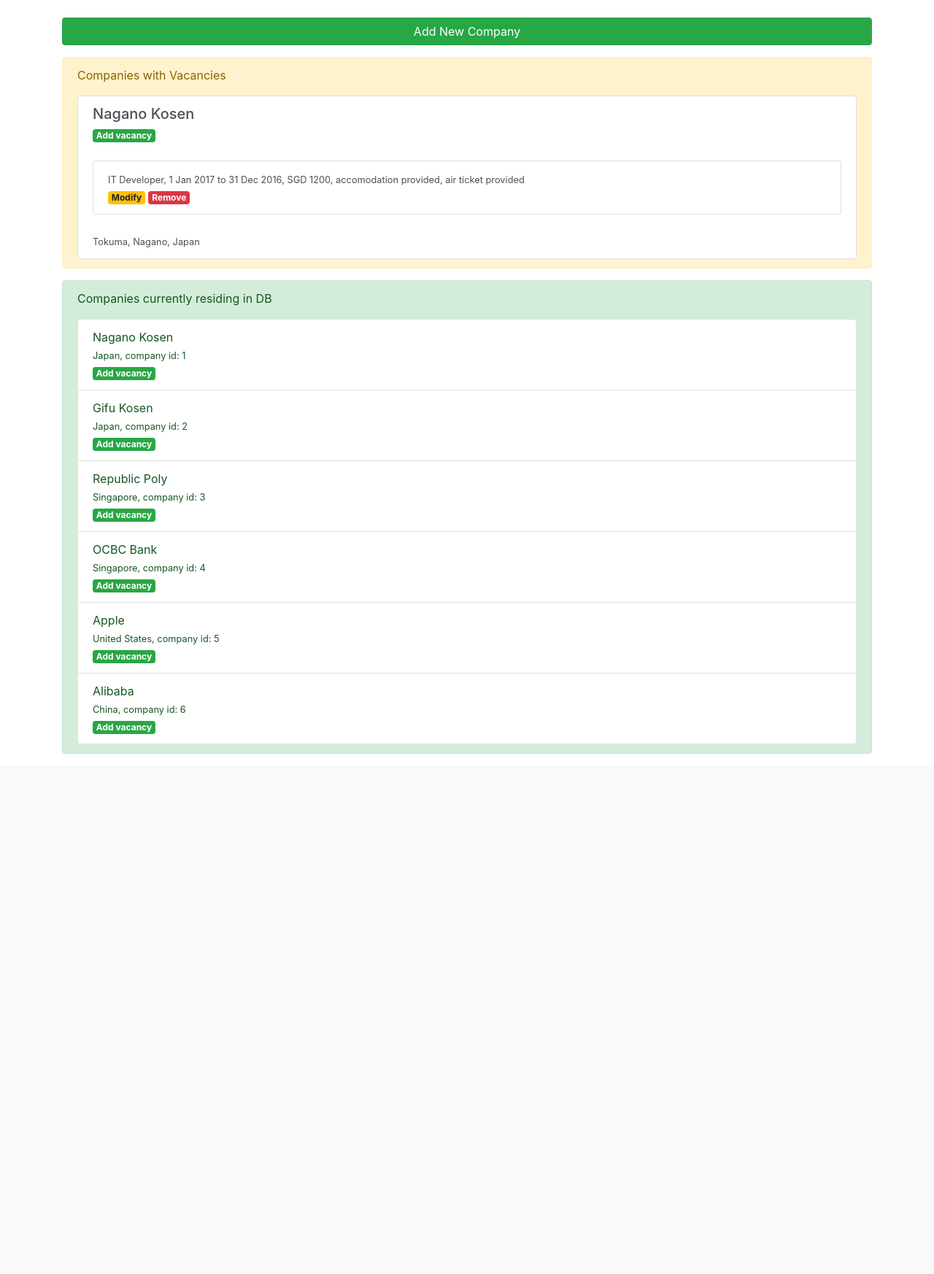
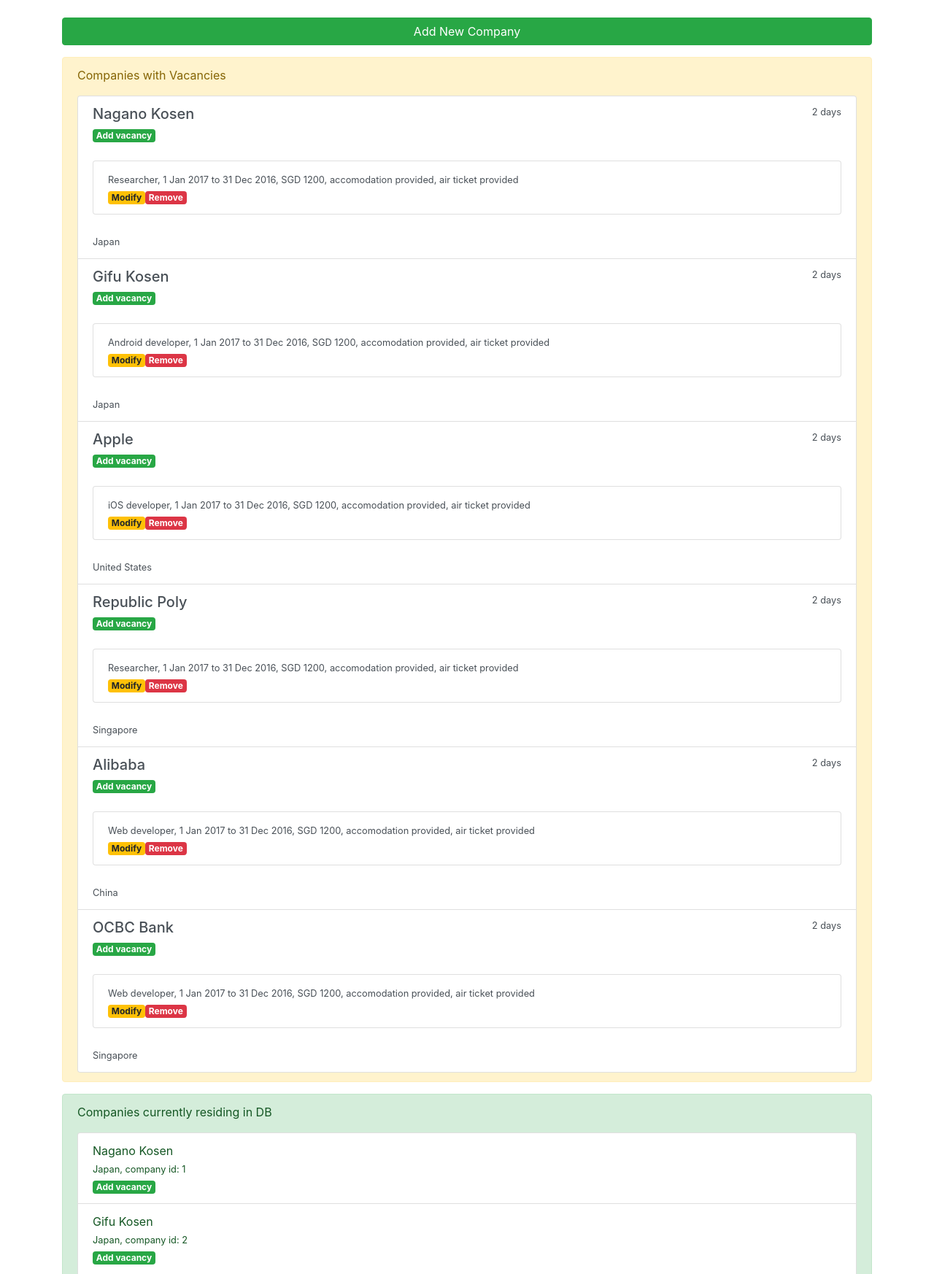
Before and after one commit to 15017206/iprep, a PHP site: page /iprep/graceyap_dashboard_company.php in a window 1280 px wide. Shown: the part 56-1802 px from the top of the page at 73% size. Before the commit the page ends 1089 px from the top, so only its background shows below. Run offline with PHP 8.4, Linux system fonts and the light colour scheme; data comes from the database, SQL or seed files in the repository; some libraries are stand-ins or nearby versions.

Commit message:
update2(glenn)

```diff
--- a/graceyap_dashboard_company.php
+++ b/graceyap_dashboard_company.php
@@ -18,12 +18,10 @@ and open the template in the editor.
             setTimeout(function () {
             refreshCompanies();
             }, 1000);
-
             // When submitted to add a company
             $("#form_add_company").submit(function (e) {
             if (!e.isDefaultPrevented()) {
             e.preventDefault();
-
             $.ajax({
             type: "POST",
                     url: "http://localhost/iprep/webservices/doAddCompany.php",
@@ -45,12 +43,10 @@ and open the template in the editor.
             });
             }
             });
-
             // When submitting the form in a modal
             $("#form_modal_add_new_vacancy").submit(function (e) {
             var no_of_vacancies = $("#no_of_vacancies").val();
             alert(no_of_vacancies + " vacancies will be added");
-
             for (var i = 0; i < no_of_vacancies; i++) {
             //doAjax();
             $.ajax({
@@ -70,7 +66,6 @@ and open the template in the editor.
             }
             e.preventDefault();
             });
-
             // When number of vacancies is changed in the input field
             $("#no_of_vacancies").change(function () {
             if ($("#no_of_vacancies").val() > 1) {
@@ -98,24 +93,35 @@ and open the template in the editor.
                     var accomodation_provided = response[i].accomodation_provided;
                     var air_ticket_provided = response[i].air_ticket_provided;
                     var country = response[i].country;
-
-                            list_of_company_with_vacancies += "";
-
+                    list_of_company_with_vacancies += "<li class='list-group-item list-group-item-action flex-column align-items-start'>"+
+                            "<div class='d-flex w-100 justify-content-between'>"+
+                            "<h5 class='mb-1'>"+ company_name +"</h5>"+
+                            "<small>2 days</small>"+
+                            "</div>"+
+                            "<a href='' data-toggle='modal' data-target='#modal_add_new_vacancy'><span onclick='addNewVacancy(" + company_id + ")' class='badge badge-success'>Add vacancy</span></a>"+
+                            "<br/><br/>"+
+                            "<ul id='list_of_companies_with_vacancies_small_placeholder' class='list-group'>"+
+                            "<li class='list-group-item justify-content-between align-items-center'>"+
+                            "<small>"+ job_role +", 1 Jan 2017 to 31 Dec 2016, SGD 1200, accomodation provided, air ticket provided</small>"+
+                            "<br/><a href=''><span class='badge badge-warning'>Modify</span></a>"+
+                            "<a href=''><span class='badge badge-danger'>Remove</span></a>"+
+                            "</li>"+
+                            "</ul>"+
+                            "<br/>"+
+                            "<small>"+ country +"</small>"+
+                            "</li>";
                     }
-                        $("#list_of_companies").html(list_of_company_no_vacancies);
+                    $("#list_of_companies_with_vacancies_big_placeholder").html(list_of_company_with_vacancies);
                     },
                     error: function (obj, textStatus, errorThrown) {
                     console.log("Error " + textStatus + ": " + errorThrown);
                     }
             });
-
             }); // end of document.ready
 
             // When the "add vacancy" button is pressed
             function addNewVacancy(company_id) {
             $("#company_id2").val(company_id);
-
-
             $.ajax({
             type: "GET",
                     url: "http://localhost/iprep/webservices/getCompanyById.php",
@@ -147,7 +153,6 @@ and open the template in the editor.
                     var company_name = response[i].company_name;
                     var company_id = response[i].company_id;
                     var concat = company_id + company_name;
-
                     list_of_company_no_vacancies += "<li class='list-group-item justify-content-between'>" +
                             response[i].company_name +
                             "<br/>" +
@@ -155,7 +160,6 @@ and open the template in the editor.
                             "<br/>" +
                             "<a href='' data-toggle='modal' data-target='#modal_add_new_vacancy'><span onclick='addNewVacancy(" + company_id + ")' id='" + response[i].company_id + "_addvacancy' class='badge badge-success'>Add vacancy</span></a>" +
                             "</li>";
-
                     }
                     $("#list_of_companies").html(list_of_company_no_vacancies);
                     },
@@ -184,18 +188,18 @@ and open the template in the editor.
         <div class="container">
             <div class="alert alert-warning" role="alert">
                 <p>Companies with Vacancies</p>
-                <ul class="list-group">
-                    <li class="list-group-item list-group-item-action flex-column align-items-start">
-                        <div class="d-flex w-100 justify-content-between">
-                            <h5 class="mb-1">Nagano Kosen</h5>
-                            <!--<small>2 days</small>-->
+                <ul class='list-group' id='list_of_companies_with_vacancies_big_placeholder'>
+                    <li class='list-group-item list-group-item-action flex-column align-items-start'>
+                        <div class='d-flex w-100 justify-content-between'>
+                            <h5 class='mb-1'>Nagano Kosen</h5>
+                            <small>2 days</small>
                         </div>
                         <a href=''><span class='badge badge-success'>Add vacancy</span></a>
                         <br/><br/>
-                        <ul class='list-group'>
+                        <ul id='list_of_companies_with_vacancies_small_placeholder' class='list-group'>
                             <li class='list-group-item justify-content-between align-items-center'>
                                 <small>IT Developer, 1 Jan 2017 to 31 Dec 2016, SGD 1200, accomodation provided, air ticket provided</small>
-                                <br/><a href=''><span class="badge badge-warning">Modify</span></a>
+                                <br/><a href=''><span class='badge badge-warning'>Modify</span></a>
                                 <a href=''><span class='badge badge-danger'>Remove</span></a>
                             </li>
                         </ul>
```
Lines whose indentation alone changed are shown as unchanged.
